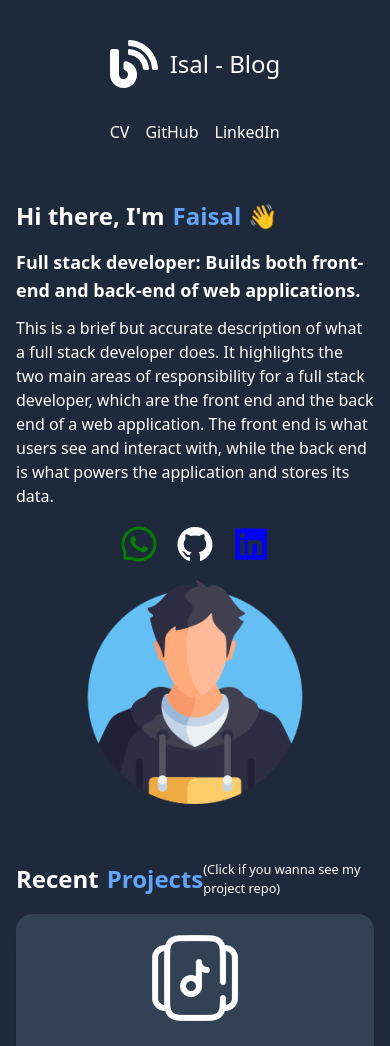
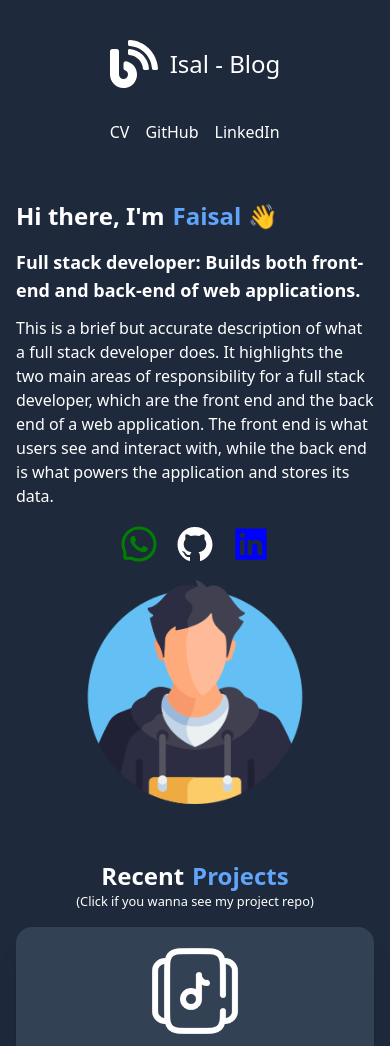
Before and after one commit to Isal-man/portofolio-isal, a React (Vite) app: page / in a window 390 px wide. Shown: the top 1046 px of the page. Built offline with nearby package versions, Linux system fonts and the light colour scheme.

Commit message:
change responsive

```diff
--- a/src/pages/Home.jsx
+++ b/src/pages/Home.jsx
@@ -91,7 +91,7 @@
         </div>
       </div>
       <div className="project-wrapper flex flex-col gap-4">
-        <div className="title-wrapper flex justify-between items-center">
+        <div className="title-wrapper flex flex-col md:flex-row justify-between items-center">
           <div className="flex gap-2">
             <h1 className="font-bold text-2xl">Recent</h1>
             <h1 className="font-bold text-2xl text-blue-400">Projects</h1>
```
